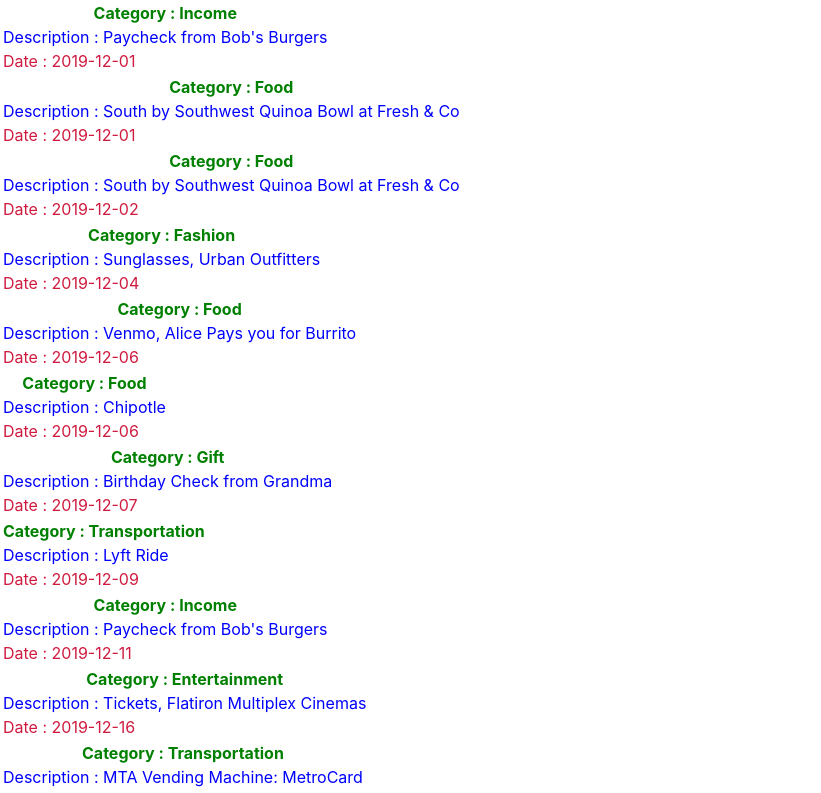
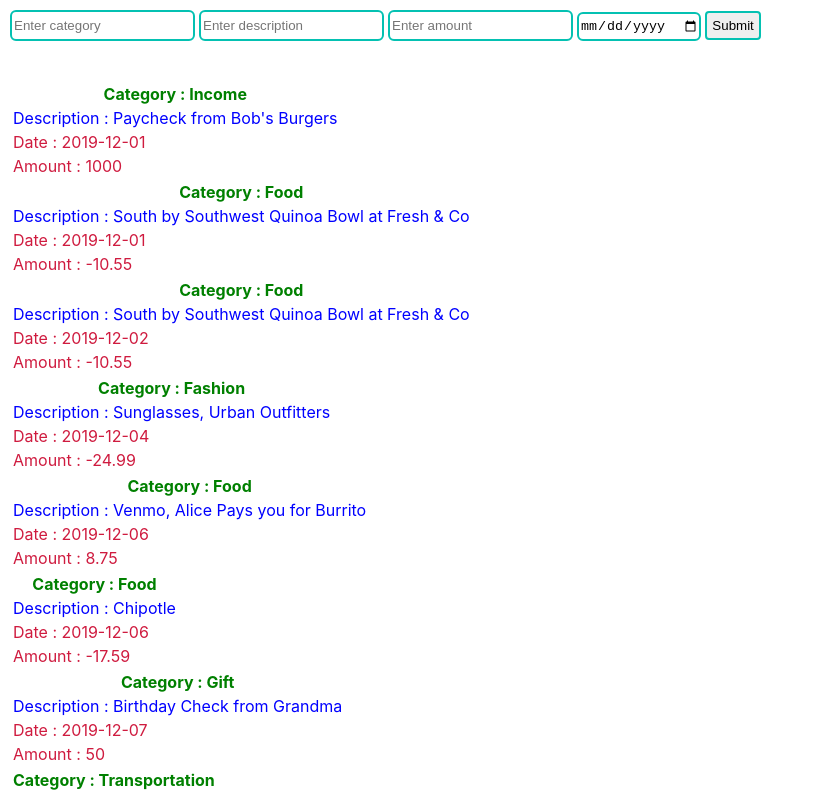
Before and after one commit to irungudennisnganga/bank-of-flatiron, a React (Create React App) app: page / in a window 1280 px wide. Shown: the top 793 px of the page, without its empty margins (0-821 px from the left). Built offline with nearby package versions, Linux system fonts and the light colour scheme; data requests are answered from the project's data file.

Commit message:
the inputs are working as expected

```diff
--- a/db.json
+++ b/db.json
@@ -1,7 +1,5 @@
 {
-
-
-"transactions": [
+  "transactions": [
     {
       "id": 1,
       "date": "2019-12-01",
@@ -99,6 +97,13 @@
       "category": "Food",
       "amount": "3000",
       "id": 14
+    },
+    {
+      "category": "payment",
+      "description": "pay for my services",
+      "amount": "-500",
+      "date": "2023-11-11",
+      "id": 15
     }
   ]
- }
+}
--- a/src/components/AllTransactions.js
+++ b/src/components/AllTransactions.js
@@ -18,6 +18,9 @@
             <tr>
               <td style={{color: "#cf1b3f"}}>Date : {data.date}</td>
             </tr>
+            <tr>
+              <td style={{color: "#cf1b3f"}}>Amount : {data.amount}</td>
+            </tr>
         </tbody>
     </table>
     )
--- a/src/components/App.css
+++ b/src/components/App.css
@@ -36,3 +36,19 @@
     transform: rotate(360deg);
   }
 }
+body{
+  margin-top: 10px;
+  margin-left: 10px;
+
+}
+input{
+  height: 25px;
+  margin-right: 4px;
+  border-radius: 6px;
+  border: 2px solid rgb(4, 193, 178);
+}
+button{
+ border-radius: 4px;
+  padding: 5px 5px;
+  border: 2px solid rgb(4, 193, 178);
+}
--- a/src/components/App.js
+++ b/src/components/App.js
@@ -1,11 +1,36 @@
 import {useState , useEffect} from 'react'
 import AllTransactions from './AllTransactions'
-
+import "./App.css"
 
 function App() {
   const [transaction,isTransaction] = useState([])
+  const [input, addInput] = useState({})
 
-  useEffect(() => {
+
+ function handleChange(event){
+  const name = event.target.name;
+  const value = event.target.value;
+  addInput(values => ({...values, [name]: value}))
+
+
+
+}
+
+  function handleSubmit(event){
+    event. preventDefault()
+    console.log(input)
+    event.target.reset("")
+    fetch(`http://localhost:3000/transactions`, {
+      method:"POST",
+      headers:{
+        "content-Type" : "application/json",
+        "Accept" : "application/json"
+      },
+      body:JSON.stringify(input)
+    })
+
+}
+useEffect(() => {
     fetch("http://localhost:3000/transactions")
       .then(res => res.json())
       .then(data => {
@@ -13,9 +38,51 @@
       })
 
   },[])
-console.log(transaction)
+//console.log(transaction)
   return (
     <div>
+      <form onSubmit={handleSubmit}>
+        <input
+
+          name='category'
+          type='category'
+
+          value={input.category || ""}
+          placeholder='Enter category'
+          onChange={handleChange}
+          required
+        />
+        <input
+         name='description'
+          type='description'
+
+          value={input.description || ""}
+          placeholder='Enter description'
+          onChange={handleChange}
+          required
+
+        />
+        <input
+         name='amount'
+          type='amount'
+
+          value={input.amount || ""}
+          placeholder='Enter amount'
+          onChange={handleChange}
+          required
+
+        />
+        <input
+          type='date'
+          name='date'
+
+          value={input.date || ""}
+          placeholder='Enter date'
+          required
+          onChange={handleChange}
+        />
+       <button  type="submit">Submit</button>
+      </form><br /> <br />
       <AllTransactions transact={transaction} />
     </div>
   )
```
